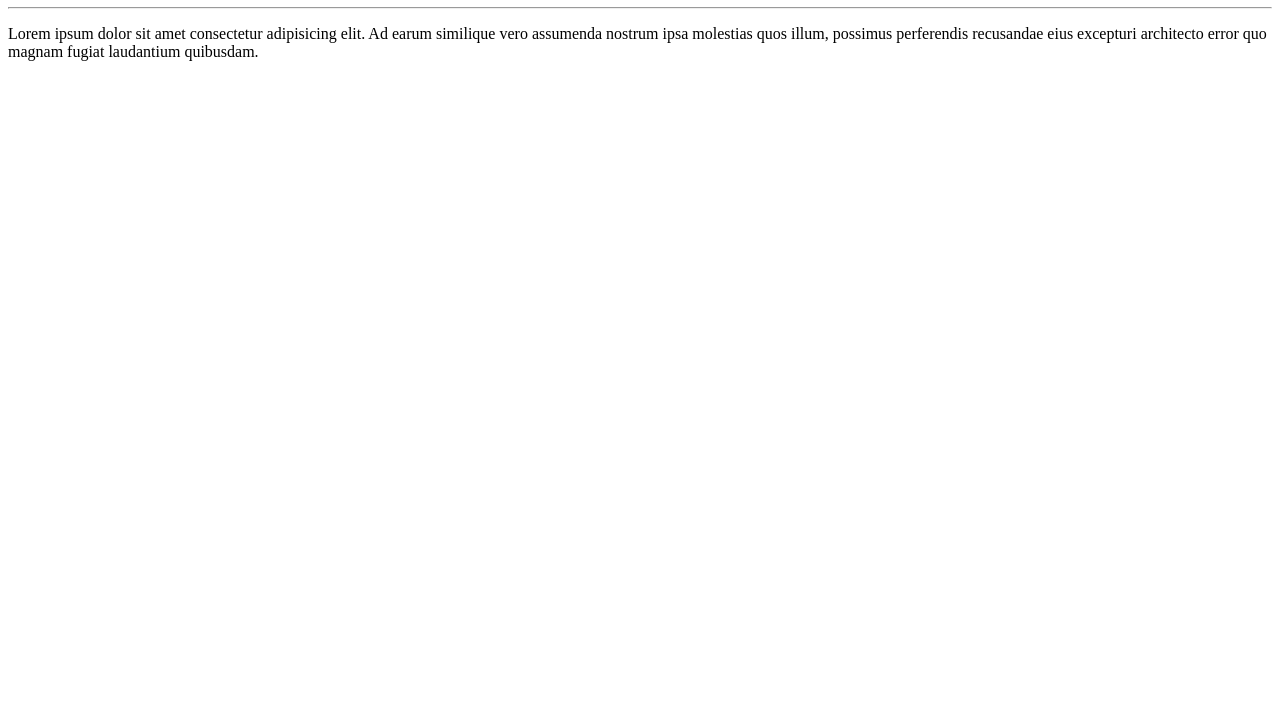
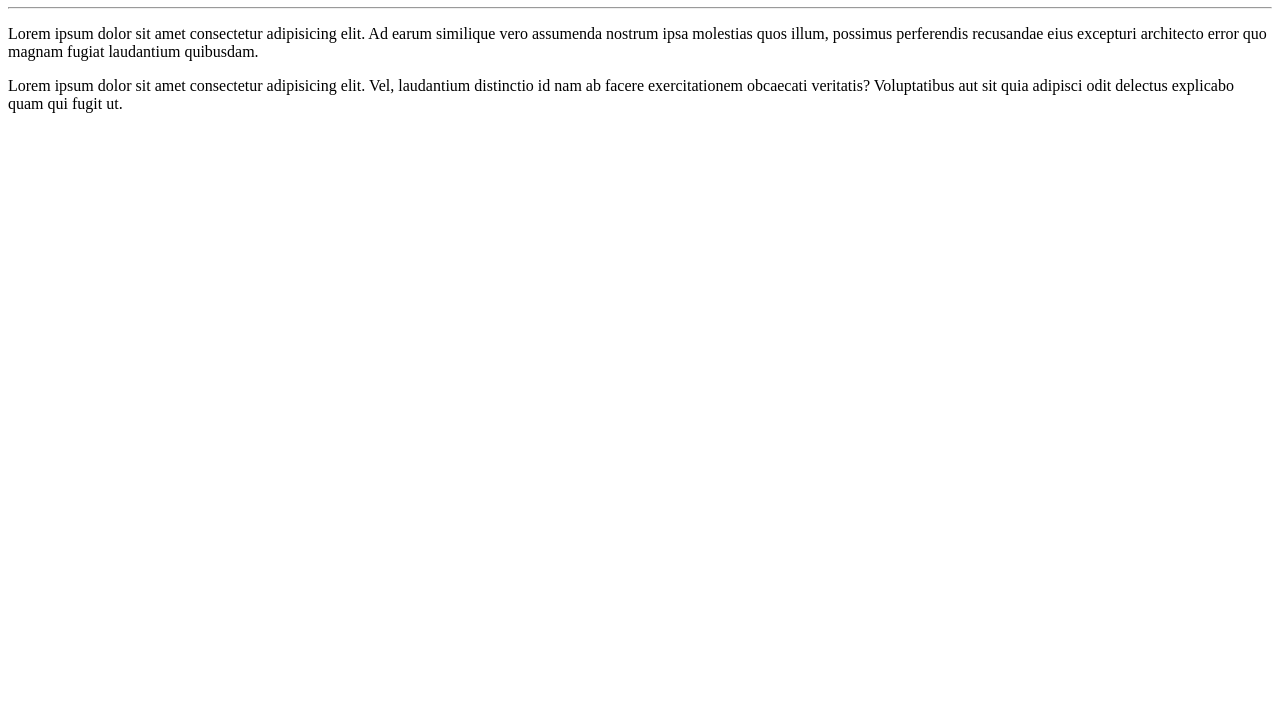
Before and after one commit to diegosoareshub/OlaMundo, a plain HTML site: page site-exemplo/index.html in a window 1280 px wide. Shown: the part 73-800 px from the top of the page. Drawn offline with Linux system fonts and the light colour scheme.

Commit message:
Adicionando outro parágrafo

```diff
--- a/site-exemplo/index.html
+++ b/site-exemplo/index.html
@@ -10,5 +10,6 @@
     <h1>Olá, Mundo</h1>
     <hr>
 <p>Lorem ipsum dolor sit amet consectetur adipisicing elit. Ad earum similique vero assumenda nostrum ipsa molestias quos illum, possimus perferendis recusandae eius excepturi architecto error quo magnam fugiat laudantium quibusdam.</p>
+<p>Lorem ipsum dolor sit amet consectetur adipisicing elit. Vel, laudantium distinctio id nam ab facere exercitationem obcaecati veritatis? Voluptatibus aut sit quia adipisci odit delectus explicabo quam qui fugit ut.</p>
 </body>
 </html>
```
